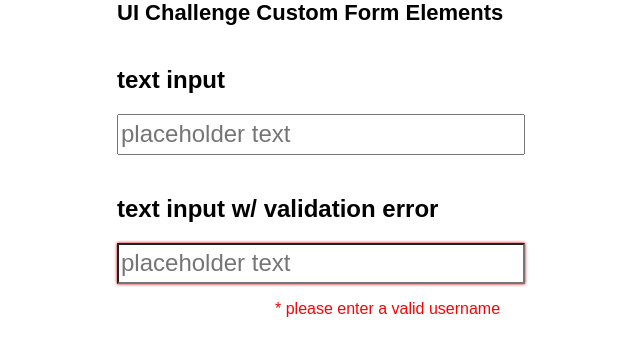
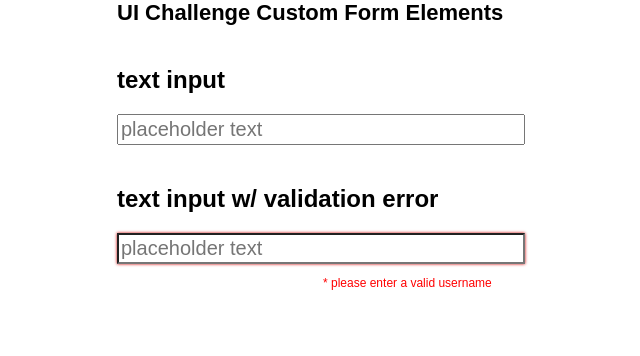
Before and after one commit to QueenPeach/ui-challenge-2, a plain HTML site: page index.html in a window 1280 px wide. Shown: the whole page, without its empty margins (323-963 px from the left). Drawn offline with Linux system fonts and the light colour scheme.

Commit message:
made minor changes to classes and ids in index.html

```diff
--- a/index.html
+++ b/index.html
@@ -14,14 +14,14 @@
     <div>
       <h2>text input</h2>
         <section>
-          <input type="text" class="text-box" id="text-input" placeholder="placeholder text">
+          <input type="text" class="text-box" placeholder="placeholder text">
         </section>
     </div>
 
     <div>
      <h2>text input w/ validation error</h2>
         <section>
-          <input id="inputerror" type="text" id="username" class="text-box" name="text" placeholder="placeholder text">
+          <input id="inputerror" type="text" class="text-box" name="text" placeholder="placeholder text">
           <p id="error">* please enter a valid username</p>
         </section>
     </div>
--- a/styles/style.css
+++ b/styles/style.css
@@ -13,7 +13,7 @@ header {
 
 h2 {
     font-size: 24px;
-    font-weight: bolder;
+    font-weight: bold;
 }
 
 div {
@@ -26,8 +26,8 @@ section {
 
 .text-box {
     width: 100%;
-    height: 35px;
-    font-size: 24px;
+    height: 25px;
+    font-size: 20px;
 }
 
 #inputerror {
@@ -36,5 +36,6 @@ section {
 
 #error {
     color: red;
-    margin-left: 158px;
+    margin-left: 206px;
+    font-size: 12px;
 }
```
